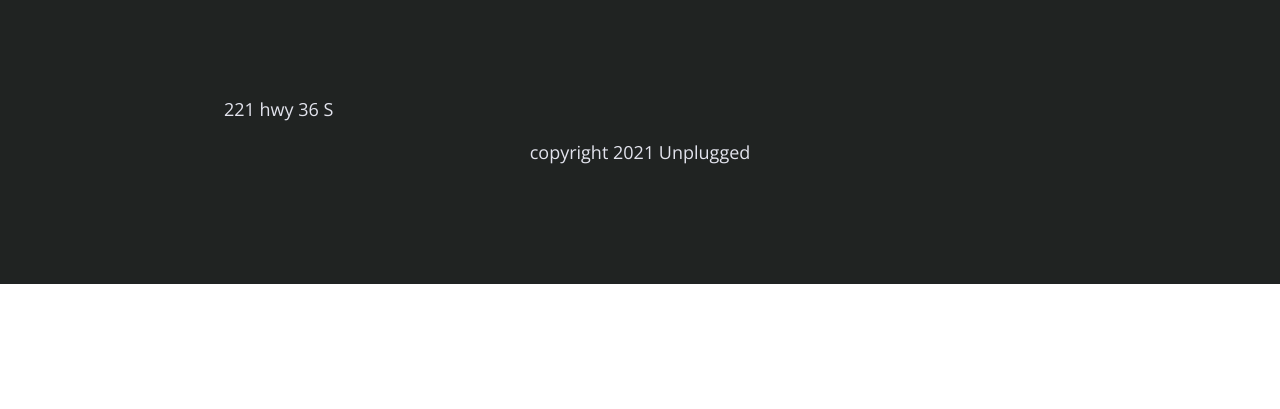
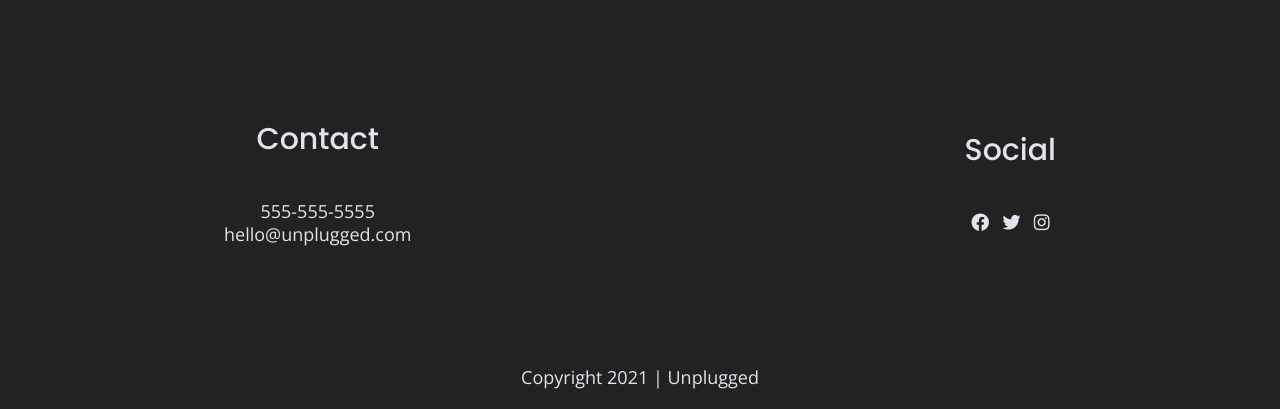
Before and after one commit to Matthewpco/unplugged, a website: page about/index.html in a window 1280 px wide. Shown: the part 1676-2085 px from the top of the page. Before the commit the page ends 1960 px from the top, so only its background shows below. Drawn offline with nearby package versions, Linux system fonts and the light colour scheme.

Commit message:
added social section

```diff
--- a/about/index.html
+++ b/about/index.html
@@ -22,7 +22,12 @@
   <meta name="theme-color" content="#fafafa">
   <title>Unplugged</title>
   <link href="https://fonts.googleapis.com/css?family=Open+Sans:400,700|Poppins:500,700" rel="stylesheet">
-<link rel="stylesheet" href="https://use.fontawesome.com/releases/v5.5.0/css/all.css" integrity="sha384-B4dIYHKNBt8Bc12p+WXckhzcICo0wtJAoU8YZTY5qE0Id1GSseTk6S+L3BlXeVIU" crossorigin="anonymous">
+  <link
+  rel="stylesheet"
+  href="https://use.fontawesome.com/releases/v5.8.2/css/all.css"
+  integrity="sha384-oS3vJWv+0UjzBfQzYUhtDYW+Pj2yciDJxpsK1OYPAYjqT085Qq/1cq5FLXAZQ7Ay"
+  crossorigin="anonymous"
+/>
 </head>
 
 <body>
@@ -67,21 +72,34 @@
     <div class="content-wrapper">
       <div class="footer-content">
         <div class="contact">
+          <h4>Contact</h4>
           <address>
-          <p>221 hwy 36 S</p>
+            <p>
+              555-555-5555<br>
+              hello@unplugged.com
+            </p>
           </address>
         </div>
         <div class="social">
+          <h4>Social</h4>
           <div class="social-icons">
-          <p><a href="https://Matthewpco.github.io"></a></p>
+            <p>
+              <a href="https://www.facebook.com/Skillcrush/" target="_blank"><i class="fab fa-facebook"></i></a>
+            </p>
+            <p>
+              <a href="https://twitter.com/Skillcrush" target="_blank"><i class="fab fa-twitter"></i></a>
+            </p>
+            <p>
+              <a href="https://www.instagram.com/skillcrush/" target="_blank"><i class="fab fa-instagram"></i></a>
+            </p>
           </div>
         </div>
+      </div> <!-- footer content ends -->
     </div>
+    <!--footer content-wrapper ends-->
     <div class="copyright">
-      <p>copyright 2021 Unplugged</p>
+      <p>Copyright 2021 | Unplugged</p>
     </div>
-  </div>
-
   </footer>
 
 
```
Also changed, not shown: faq/index.html (+24 -5 lines), index.html (+4 -4 lines). Lines whose indentation alone changed are shown as unchanged.
